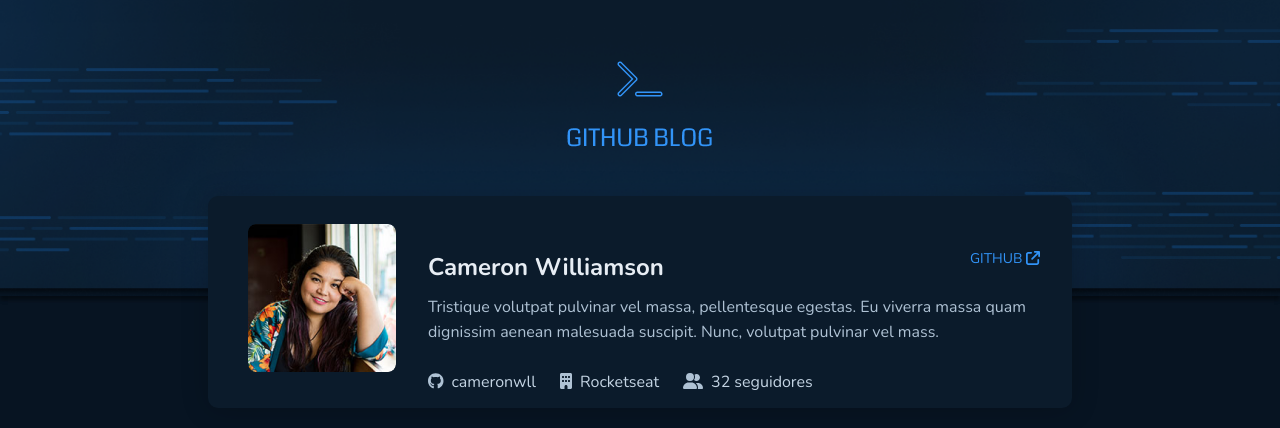
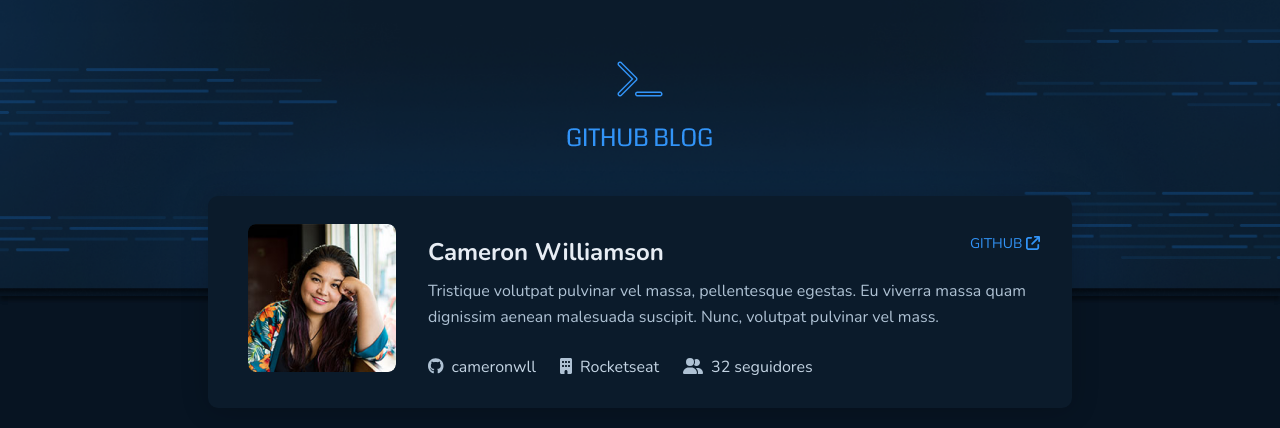
Before and after one commit to BBML-DEV/git-blog, a React (Vite) app: page / in a window 1280 px wide. Shown: the top 428 px of the page. Built offline with nearby package versions, Linux system fonts and the light colour scheme.

Commit message:
refactor: Mudança no padding do Badge container

```diff
--- a/src/app/pages/Blog/components/Profile/styled.ts
+++ b/src/app/pages/Blog/components/Profile/styled.ts
@@ -57,4 +57,5 @@
   flex-direction: row;
   align-items: center;
   gap: 1.5rem;
+  padding-bottom: 1.938rem;
 `
```
